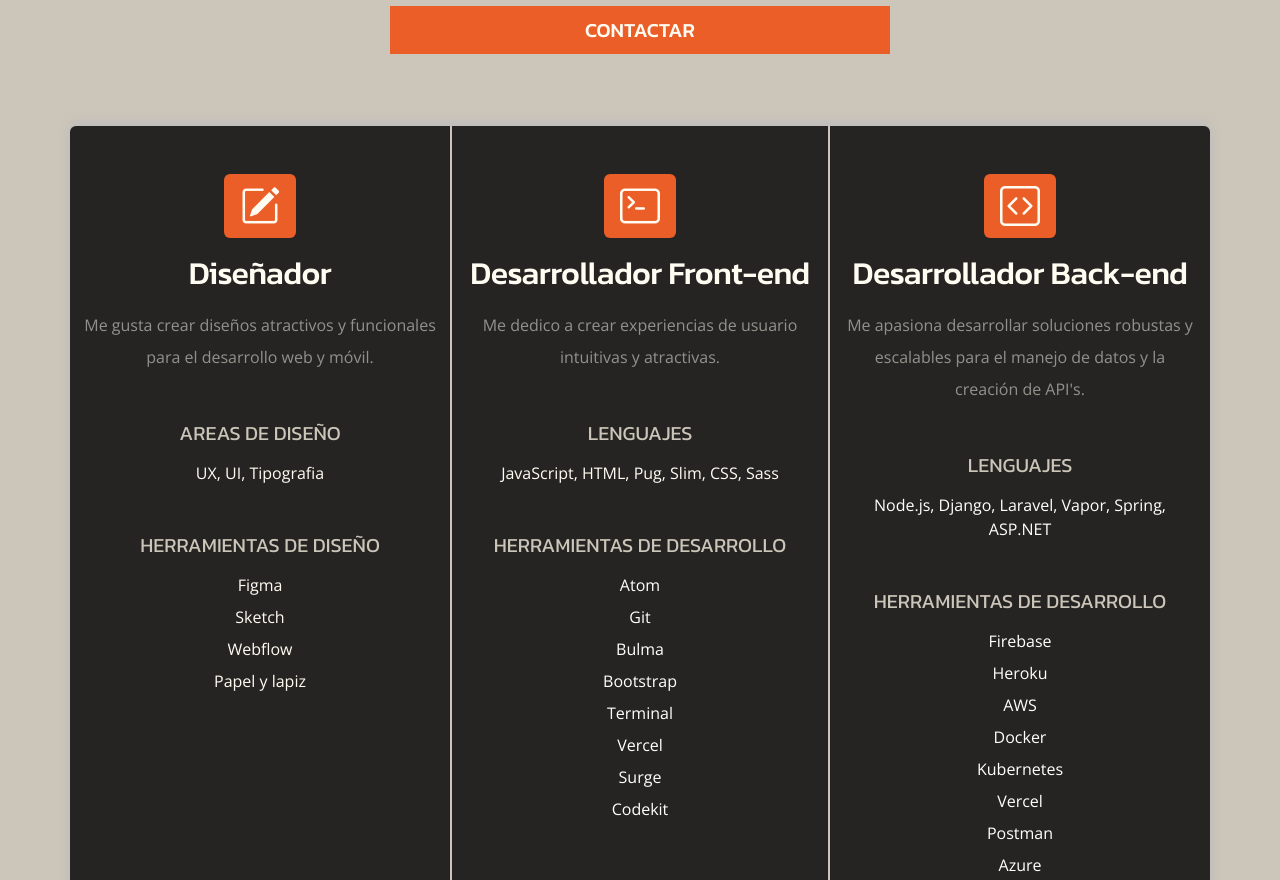
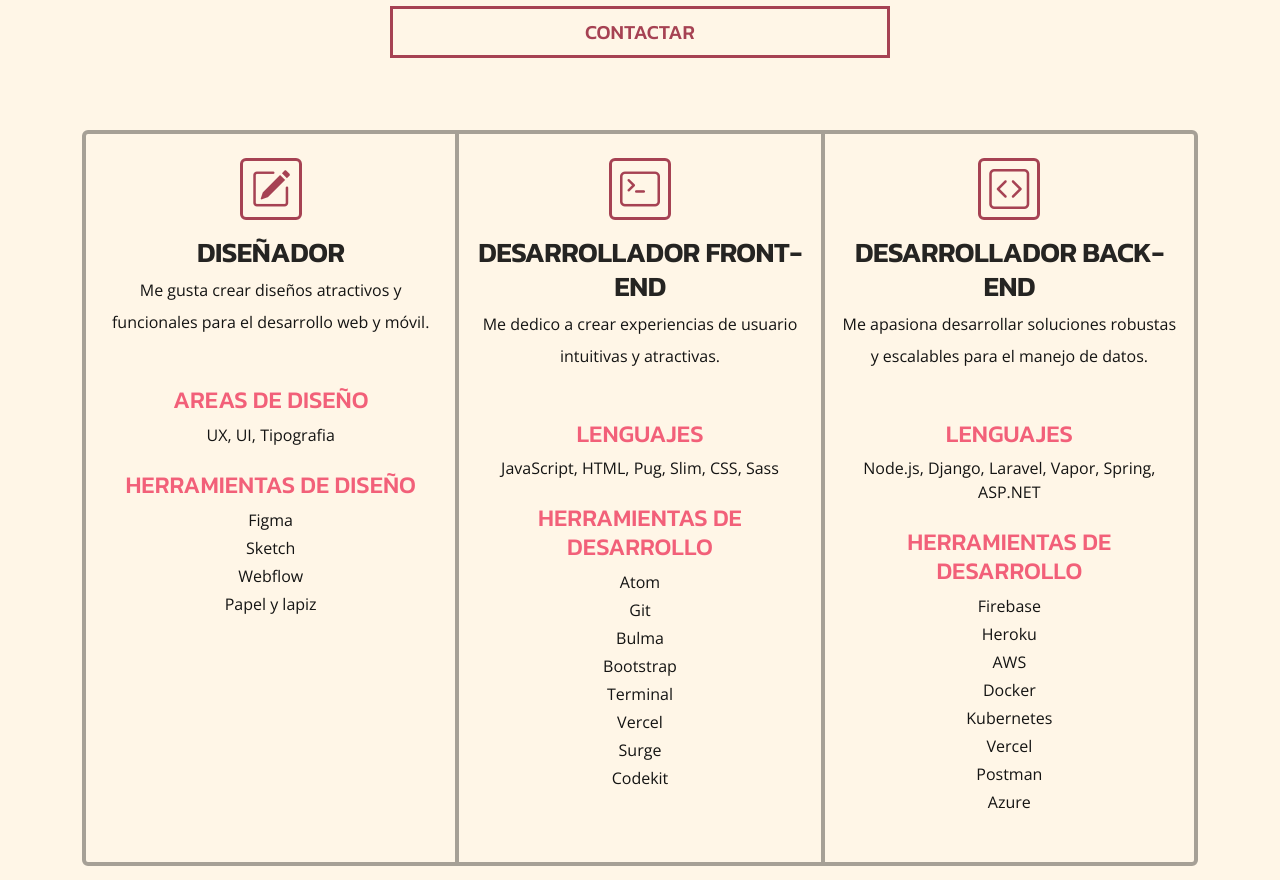
Before and after one commit to redmor1/Proyecto-Final-IntroFrontEnd, a plain HTML site: page index.html in a window 1280 px wide. Shown: the part 680-1560 px from the top of the page. Drawn offline with nearby package versions, Linux system fonts and the light colour scheme; no server answers.

Commit message:
Modificar colores y tipografia

```diff
--- a/index.html
+++ b/index.html
@@ -18,13 +18,13 @@
     <!-- Barra de navegacion -->
     <nav class="navbar navbar-expand-md navbar-dark bg-dark py-4" aria-label="Tenth navbar example">
             <div class="container-fluid barra-navegacion px-4 px-sm-5">
-                <a class="navbar-brand h2 text-align-center mx-0 my-0 d-md-none" href="#">TESTING123</a>
+                <a class="navbar-brand h2 text-align-center mx-0 my-0 d-md-none" href="#">INTRO-FRONTEND</a>
               <button class="navbar-toggler collapsed" type="button" data-bs-toggle="collapse" data-bs-target="#navbarsExample08" aria-controls="navbarsExample08" aria-expanded="false" aria-label="Toggle navigation">
                 <span class="navbar-toggler-icon"></span>
               </button>
 
               <div class="navbar-collapse justify-content-between collapse mt-4 mt-md-0" id="navbarsExample08">
-                <a class="navbar-brand h2 text-align-center mx-0 my-0" href="#inicio">TESTING123</a>
+                <a class="navbar-brand h2 text-align-center mx-0 my-0" href="#inicio">INTRO-FRONTEND</a>
                 <div class="mx-auto d-flex">
                     <ul class="nav navbar-nav">
                     </ul>
@@ -44,7 +44,7 @@
     </nav>
     <!-- Fin barra de navegacion -->
 
-    <div class="container p-0">
+    <div class="container-lg">
 
     <!-- Seccion de nombre, subtitulo y descripcion -->
     <section class="container-fluid mt-5 pt-2 pb-4" id="inicio">
@@ -57,12 +57,12 @@
 
             <!-- Nombre del desarrollador -->
             <div class="col-12 d-flex justify-content-center mb-2">
-                <h1 class="placeholder display-1 fw-bold mb-0 nombre placeholder-transicion"><span id="nombre"></span> <span id="apellido"></span></h1>
+                <h1 class="placeholder display-1 fw-bolder mb-0 nombre placeholder-transicion text-uppercase"><span id="nombre"></span> <span id="apellido"></span></h1>
             </div>
 
             <!-- Subtitulo -->
             <div class="col-12 d-flex justify-content-center mb-5">
-                <h4 class="fw-normal mb-0 placeholder placeholder-transicion text-uppercase" id="trabajoTitulo"></h3>
+                <h4 class="mb-0 placeholder placeholder-transicion text-uppercase" id="trabajoTitulo"></h3>
             </div>
 
             <!-- Descripcion corta del desarrollador -->
@@ -72,7 +72,7 @@
 
             <!-- Boton que redirige al formulario de contacto -->
             <div class="col-12 d-flex justify-content-center">
-                <a href="#contacto" class="text-decoration-none fw-bold botonContacto btn btn-dark btn-lg rounded-0 w-100 boton-contacto hvr-fade-light">CONTACTAR</a>
+                <a href="#contacto" class="text-decoration-none fw-medium btn border-3 btn-lg rounded-0 w-100 boton-contacto hvr-fade-light">CONTACTAR</a>
             </div>
 
         </div>
@@ -80,145 +80,145 @@
     <!-- Fin seccion de nombre, subtitulo y descripcion -->
 
     <!-- Seccion de habilidades -->
-    <section class="container-fluid text-center bg-dark text-white mt-5 habilidades-container rounded">
+    <section class="container-fluid text-center mt-5 border border-4 habilidades-container rounded mb-5">
         <div class="row justify-content-center">
 
             <!-- Apartado de diseñador -->
-            <div class="col-12 col-md-4 pt-5">
+            <div class="col-12 col-md-4 pt-4">
 
                 <!-- Icono -->
                 <div class="col-12 d-flex justify-content-center mb-2">
-                    <i class="bi bi-pencil-square h1 p-2 px-3 rounded"></i>
+                    <i class="bi bi-pencil-square border border-3 h1 p-1 px-2 rounded "></i>
                 </div>
 
                 <!-- Titulo -->
-                <div class="col-12 d-flex justify-content-center mb-2 habilidades-titulo">
-                    <h2>Diseñador</h2>
+                <div class="col-12 d-flex justify-content-center mb-1 text-uppercase habilidades-titulo">
+                    <h3 class="fw-semibold mb-0">Diseñador</h3>
                 </div>
 
                 <!-- Descripcion -->
                 <div class="col-12 d-flex justify-content-center mb-5">
-                    <p class="mb-0 habilidades-titulo-descripcion opacity-50">Me gusta crear diseños atractivos y funcionales para el desarrollo web y móvil.</p>
+                    <p class="mb-0 habilidades-titulo-descripcion">Me gusta crear diseños atractivos y funcionales para el desarrollo web y móvil.</p>
                 </div>
 
                 <!-- Subtitulo 1 -->
                 <div class="col-12 d-flex justify-content-center mb-2 habilidades-subtitulo">
-                    <h5 class="habilidades-subtitulo">AREAS DE DISEÑO</h5>
+                    <h4 class="habilidades-subtitulo mb-0">AREAS DE DISEÑO</h4>
                 </div>
 
                 <!-- Descripcion 1 -->
-                <div class="col-12 d-flex justify-content-center mb-5">
-                    <p class="mb-0 opacity-100 habilidades-descripcion">UX, UI, Tipografia</p>
+                <div class="col-12 d-flex justify-content-center mb-4">
+                    <p class="mb-0 habilidades-descripcion">UX, UI, Tipografia</p>
                 </div>
 
 
                 <!-- Subtitulo 2 -->
                 <div class="col-12 d-flex justify-content-center mb-2 habilidades-subtitulo">
-                    <h5 class="habilidades-subtitulo">HERRAMIENTAS DE DISEÑO</h5>
+                    <h4 class="habilidades-subtitulo mb-0">HERRAMIENTAS DE DISEÑO</h4>
                 </div>
 
                 <!-- Descripcion 2 -->
                 <div class="col-12 mb-5">
-                    <p class="mb-2 habilidades-descripcion">Figma</p>
-                    <p class="mb-2 habilidades-descripcion">Sketch</p>
-                    <p class="mb-2 habilidades-descripcion">Webflow</p>
-                    <p class="mb-2 habilidades-descripcion">Papel y lapiz</p>
+                    <p class="mb-1 habilidades-descripcion">Figma</p>
+                    <p class="mb-1 habilidades-descripcion">Sketch</p>
+                    <p class="mb-1 habilidades-descripcion">Webflow</p>
+                    <p class="mb-1 habilidades-descripcion">Papel y lapiz</p>
                 </div>
 
             </div>
             <!-- Fin apartado de diseñador -->
 
             <!-- Apartado de desarrollador front-end -->
-            <div class="col-12 pt-5 col-md-4 border-start border-end border-2 habilidades-border">
+            <div class="col-12 pt-4 col-md-4 border-start border-end border-4 habilidades-border">
 
                 <!-- Icono -->
                 <div class="col-12 d-flex justify-content-center mb-2">
-                    <i class="bi bi-terminal h1 p-2 px-3 rounded"></i>
+                    <i class="bi bi-terminal border border-3 h1 p-1 px-2 rounded"></i>
                 </div>
 
                 <!-- Titulo -->
-                <div class="col-12 d-flex justify-content-center mb-2 habilidades-titulo">
-                    <h2>Desarrollador Front-end</h2>
+                <div class="col-12 d-flex justify-content-center mb-1 text-uppercase habilidades-titulo">
+                    <h3 class="fw-semibold mb-0">Desarrollador Front-end</h3>
                 </div>
 
                 <!-- Descripcion -->
                 <div class="col-12 d-flex justify-content-center mb-5">
-                    <p class="mb-0 habilidades-titulo-descripcion opacity-50">Me dedico a crear experiencias de usuario intuitivas y atractivas.</p>
+                    <p class="mb-0 habilidades-titulo-descripcion">Me dedico a crear experiencias de usuario intuitivas y atractivas.</p>
                 </div>
 
                 <!-- Subtitulo 1 -->
                 <div class="col-12 d-flex justify-content-center mb-2">
-                    <h5 class="habilidades-subtitulo">LENGUAJES</h5>
+                    <h4 class="habilidades-subtitulo mb-0">LENGUAJES</h4>
                 </div>
 
                 <!-- Descripcion 1 -->
-                <div class="col-12 d-flex justify-content-center mb-5">
-                    <p class="mb-0  habilidades-descripcion">JavaScript, HTML, Pug, Slim, CSS, Sass</p>
+                <div class="col-12 d-flex justify-content-center mb-4">
+                    <p class="mb-0 habilidades-descripcion">JavaScript, HTML, Pug, Slim, CSS, Sass</p>
                 </div>
 
                 <!-- Subtitulo 2 -->
                 <div class="col-12 d-flex justify-content-center mb-2 habilidades-subtitulo">
-                    <h5 class="habilidades-subtitulo">HERRAMIENTAS DE DESARROLLO</h5>
+                    <h4 class="habilidades-subtitulo mb-0">HERRAMIENTAS DE DESARROLLO</h4>
                 </div>
 
                 <!-- Descripcion 2 -->
                 <div class="col-12 mb-5">
-                    <p class="mb-2">Atom</p>
-                    <p class="mb-2">Git</p>
-                    <p class="mb-2">Bulma</p>
-                    <p class="mb-2">Bootstrap</p>
-                    <p class="mb-2">Terminal</p>
-                    <p class="mb-2">Vercel</p>
-                    <p class="mb-2">Surge</p>
-                    <p class="mb-2">Codekit</p>
+                    <p class="mb-1 habilidades-descripcion">Atom</p>
+                    <p class="mb-1 habilidades-descripcion">Git</p>
+                    <p class="mb-1 habilidades-descripcion">Bulma</p>
+                    <p class="mb-1 habilidades-descripcion">Bootstrap</p>
+                    <p class="mb-1 habilidades-descripcion">Terminal</p>
+                    <p class="mb-1 habilidades-descripcion">Vercel</p>
+                    <p class="mb-1 habilidades-descripcion">Surge</p>
+                    <p class="mb-1 habilidades-descripcion">Codekit</p>
                 </div>
 
             </div>
             <!-- Fin apartado de desarrollador front-end -->
 
             <!-- Apartado de desarrollador back-end -->
-            <div class="col-12 col-md-4 pt-5">
+            <div class="col-12 col-md-4 pt-4">
 
                 <!-- Icono -->
                 <div class="col-12 d-flex justify-content-center mb-2">
-                    <i class="bi bi-code-square h1 p-2 px-3 rounded"></i>
+                    <i class="bi bi-code-square border border-3 h1 p-1 px-2 rounded"></i>
                 </div>
 
                 <!-- Titulo -->
-                <div class="col-12 d-flex justify-content-center mb-2 habilidades-titulo">
-                    <h2>Desarrollador Back-end</h2>
+                <div class="col-12 d-flex justify-content-center mb-1 habilidades-titulo text-uppercase">
+                    <h3 class="fw-semibold mb-0">Desarrollador Back-end</h3>
                 </div>
 
                 <!-- Descripcion -->
                 <div class="col-12 d-flex justify-content-center mb-5">
-                    <p class="mb-0 habilidades-titulo-descripcion opacity-50">Me apasiona desarrollar soluciones robustas y escalables para el manejo de datos y la creación de API's.</p>
+                    <p class="mb-0 habilidades-titulo-descripcion">Me apasiona desarrollar soluciones robustas y escalables para el manejo de datos.</p>
                 </div>
 
                 <!-- Subtitulo 1 -->
                 <div class="col-12 d-flex justify-content-center mb-2 habilidades-subtitulo">
-                    <h5 class="habilidades-subtitulo">LENGUAJES</h5>
+                    <h4 class="habilidades-subtitulo mb-0">LENGUAJES</h4>
                 </div>
 
                 <!-- Descripcion 1 -->
-                <div class="col-12 d-flex justify-content-center mb-5">
-                    <p class="mb-0 ">Node.js, Django, Laravel, Vapor, Spring, ASP.NET</p>
+                <div class="col-12 d-flex justify-content-center mb-4">
+                    <p class="mb-0 habilidades-descripcion">Node.js, Django, Laravel, Vapor, Spring, ASP.NET</p>
                 </div>
 
                 <!-- Subtitulo 2 -->
                 <div class="col-12 d-flex justify-content-center mb-2 habilidades-subtitulo">
-                    <h5 class="habilidades-subtitulo">HERRAMIENTAS DE DESARROLLO</h5>
+                    <h4 class="habilidades-subtitulo mb-0">HERRAMIENTAS DE DESARROLLO</h4>
                 </div>
 
                 <!-- Descripcion 2 -->
                 <div class="col-12 mb-5">
-                    <p class="mb-2">Firebase</p>
-                    <p class="mb-2">Heroku</p>
-                    <p class="mb-2">AWS</p>
-                    <p class="mb-2">Docker</p>
-                    <p class="mb-2">Kubernetes</p>
-                    <p class="mb-2">Vercel</p>
-                    <p class="mb-2">Postman</p>
-                    <p class="mb-2">Azure</p>
+                    <p class="mb-1 habilidades-descripcion">Firebase</p>
+                    <p class="mb-1 habilidades-descripcion">Heroku</p>
+                    <p class="mb-1 habilidades-descripcion">AWS</p>
+                    <p class="mb-1 habilidades-descripcion">Docker</p>
+                    <p class="mb-1 habilidades-descripcion">Kubernetes</p>
+                    <p class="mb-1 habilidades-descripcion">Vercel</p>
+                    <p class="mb-1 habilidades-descripcion">Postman</p>
+                    <p class="mb-1 habilidades-descripcion">Azure</p>
                 </div>
 
             </div>
@@ -229,65 +229,16 @@
     <!-- Fin Seccion de habilidades -->
 
 
-    <!-- Seccion de informacion de contacto -->
-    <section class="container-fluid mt-5">
+    <!-- TODO: Arreglar colores y comentarios -->
+    <section class="container-fluid mt-5 border border-4 contacto-container rounded">
+        <div class="row">
+
+            <!-- Seccion de contacto -->
+            <div class="col-8">
+                <div class="col-12 mb-5 mt-4 col-md-12 text-center">
 
                     <!-- Titulo -->
-        <div class="col-12 col-md-12 mx-auto mb-5 pb-3 mt-5 text-center">
-            <h1 class="display-1 titulo fw-bold">Informacion de contacto</h1>
-        </div>
-
-        <div class="col-12 col-md-6 mx-auto text-center">
-
-            <!-- Icono email -->
-            <div class="col-12 mb-1">
-                <p class="mb-1"><i class="bi bi-envelope h1 p-2 px-3 rounded d-inline-block"></i></p>
-            </div>
-
-            <!-- Email -->
-            <div class="col-12 mb-5 fs-4">
-                <p class="placeholder placeholder-transicion" id="email"></p>
-            </div>
-
-            <!-- Icono telefono -->
-            <div class="col-12 mb-1">
-                <p class="mb-1"><i class="bi bi-telephone h1 p-2 px-3 rounded d-inline-block"></i></p>
-            </div>
-
-            <!-- Telefono -->
-            <div class="col-12 mb-5 fs-4">
-                <p class="placeholder placeholder-transicion"  id="telefono"></p>
-            </div>
-
-            <!-- Icono direccion -->
-            <div class="col-12 mb-1">
-                <p class="mb-1"><i class="bi bi-geo-alt h1 p-2 px-3 rounded d-inline-block"></i></p>
-            </div>
-
-            <!-- Direccion -->
-            <div class="col-12 mb-5 fs-4">
-                <p class="placeholder placeholder-transicion"  id="direccion"></p>
-            </div>
-
-        </div>
-
-    </section>
-    <!-- Fin seccion de informacion de contacto -->
-
-
-    <!-- Seccion de contacto junto con formulario -->
-    <!-- Fin seccion de contacto junto con formulario -->
-
-
-
-
-</div>
-<section class="container-fluid mt-5 pt-5 bg-dark text-white contacto-container" id="contacto">
-    <div class="row text-center">
-        <div class="col-12 mb-5 col-md-12">
-
-            <!-- Titulo -->
-            <h1 class="display-1 display-md-6 fw-normal mx-auto col-md-8 contacto-titulo">¿Queres charlar?</h1>
+                    <h1 class="display-1 display-md-6 fw-bold text-uppercase contacto-titulo">¿Queres charlar?</h1>
 
                     <!-- Subtitulo -->
                     <h1 class="fw-normal mx-auto col-md-8 contacto-subtitulo">CONTACTAME AQUI</h1>
@@ -296,7 +247,7 @@
 
                 <!-- Formulario de contacto -->
                 <form>
-        <div class="col-12 col-sm-7 col-lg-6 col-xl-5 col-xxl-4 mb-5 mx-auto">
+                        <div class="col-10 mb-5 mx-auto text-center">
                             <div class="col-12 d-block d-md-flex justify-content-between">
 
                                 <!-- Email -->
@@ -325,13 +276,55 @@
 
                         <!-- Boton de contacto -->
                         <div class="col-12 d-flex justify-content-center mb-5">
-            <button class="btn btn-light btn-lg rounded-0 w-100 boton-contacto fw-bold hvr-fade-dark">CONTACTAR</button>
+                            <button class="btn btn-lg rounded-0 w-100 boton-contacto border-3 fw-medium hvr-fade-dark">CONTACTAR</button>
                         </div>
 
                 </form>
                 <!-- Fin formulario de contacto -->
+
+            </div>
+
+            <!-- Seccion de informacion de contacto -->
+            <div class="col-4 informacion-contacto bg-dark">
+                <div class="col-12 col-md-12 mx-auto mb-5 pb-3 mt-5 text-center">
+                    <h3 class="fw-bold">Informacion de contacto</h3>
+                </div>
+
+                <div class="col-12 mx-auto">
+
+                    <!-- Email -->
+                    <div class="col-12 mb-1">
+                        <p class="mb-1"><i class="bi bi-envelope h1 p-2 px-3 rounded d-inline-block"></i><span class="placeholder placeholder-transicion" id="email"></span></p>
+                    </div>
+
+                    <!-- Telefono -->
+                    <div class="col-12 mb-1">
+                        <p class="mb-1"><i class="bi bi-telephone h1 p-2 px-3 rounded d-inline-block"></i><span class="placeholder placeholder-transicion"  id="telefono"></span></p>
+                    </div>
+
+
+
+                    <!-- Direccion -->
+                    <div class="col-12 mb-1">
+                        <p class="mb-1"><i class="bi bi-geo-alt h1 p-2 px-3 rounded d-inline-block"></i><span class="placeholder placeholder-transicion"  id="direccion"></span></p>
+
+                    </div>
+
+                </div>
+            </div>
+            <!-- Fin seccion de informacion de contacto -->
+
+
+
+
         </div>
     </section>
+
+
+
+</div>
+
+
 <script src="https://cdn.jsdelivr.net/npm/bootstrap@5.3.0-alpha1/dist/js/bootstrap.bundle.min.js" integrity="sha384-w76AqPfDkMBDXo30jS1Sgez6pr3x5MlQ1ZAGC+nuZB+EYdgRZgiwxhTBTkF7CXvN" crossorigin="anonymous"></script>
 <script src="app.js"></script>
 </body>
--- a/styles.css
+++ b/styles.css
@@ -1,20 +1,20 @@
 body {
     font-family:'Open Sans', sans-serif;
-    background-color:#CCC5B9;
-    color:#252422;
+    background-color:#FFF6E7;
+    color:#141413;
+}
+
+.fw-semibold {
+    font-weight:600!important;
 }
 
 .bg-dark {
     background-color:#252422!important;
 }
 
-.navbar-brand, .habilidades-titulo, .habilidades-descripcion, .habilidades-titulo-descripcion,
-.contacto-titulo, .contacto-label {
-    color:#FFFCF2!important;
-}
 
 .habilidades-subtitulo, .contacto-subtitulo {
-    color:#CCC5B9;
+    color:#F26079;
 }
 
 .titulo {
@@ -22,15 +22,18 @@ body {
 }
 
 #trabajoTitulo, .bi-envelope-fill, .bi-telephone-fill, .bi-geo-alt-fill {
-    color:#EB5E28;
+    color:#F26079;
 }
 
-.btn-dark, .bi-pencil-square, .bi-terminal, .bi-code-square,
 .bi-envelope, .bi-telephone, .bi-geo-alt {
     background-color:#EB5E28!important;
     border-color:#EB5E28!important;
     color:#FFFCF2!important;
+}
 
+.bi-pencil-square, .bi-terminal, .bi-code-square {
+    color:#A64253;
+    border-color:#A64253!important;
 }
 
 .bi-github, .bi-linkedin {
@@ -38,7 +41,7 @@ body {
 }
 
 .contacto-titulo, .nombre, #trabajoTitulo, nav, .boton-contacto, .contacto-subtitulo, .contacto-label,
-.habilidades-titulo, .habilidades-subtitulo {
+.habilidades-titulo, .habilidades-subtitulo, .titulo {
     font-family: 'Kanit'
 }
 
@@ -52,12 +55,12 @@ body {
 
 .boton-contacto {
     max-width:500px!important;
-    color:#252422;
-    background-color:#FFFCF2;
+    color:#A64253;
+    border-color:#A64253;
 }
 
 .nombre, .titulo {
-    letter-spacing:-2px;
+    letter-spacing:-2.5px;
 }
 
 
@@ -66,46 +69,33 @@ body {
     font-size:1.2rem;
 }
 
-.habilidades-container, .contacto-container {
-    box-shadow: 0px 5px 11px 0px #BFBFBF,
-    0px -5px 11px 0px #BFBFBF;
+.habilidades-container, .habilidades-border, .contacto-container {
+    border-color:#A6A096!important;
 }
-
 .habilidades-titulo {
     letter-spacing:-0.5px;
+    color:#252422;
 }
 
 .habilidades-titulo-descripcion {
     line-height:2;
 }
 
-.habilidades-subtitulo {
-    font-weight:400!important;
-}
 
-.habilidades-border {
-    border-color:#CCC5B9!important;
-}
-
-.fw-bold {
-    font-weight:500!important;
-}
 
 .fs-6 {
     font-size:1.1rem!important;
 }
 
 .form-control {
-    border: 1px solid rgba(255, 255, 255, .1);
-    box-shadow: 0px 0px 17px -10px #000000;
-    background-color:#2E2D2A;
+    border: 0px solid #A6A096;
+    background-color:#A6A096;
     color:#FFFCF2!important;
 
 }
 
 .form-control:focus {
-    background-color:#2E2D2A;
-    border-color:grey;
+    background-color:hsl(37, 8%, 40%);
     box-shadow:0 0 0 .25rem rgba(255, 255, 255, 0.25);
 }
 
@@ -162,12 +152,14 @@ body {
 
 }
 
+
+
 @media(max-width:767px) {
     .habilidades-border {
         border-left: 0px!important;
         border-right: 0px!important;
-        border-top:2px solid #FFFCF2;
-        border-bottom:2px solid #FFFCF2;
+        border-top:4px solid #A6A096!important;
+        border-bottom:4px solid #A6A096!important;
     }
 }
 
```
Lines whose indentation alone changed are shown as unchanged.
